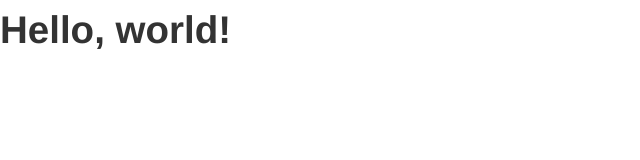
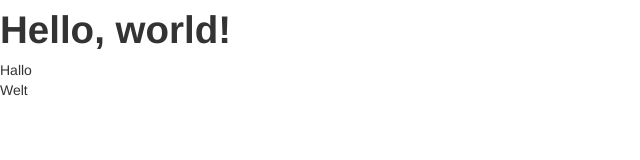
Before and after one commit to wurstbro/tommeier, a plain HTML site: page index.html in a window 1280 px wide. Shown: the full height of the page, 0-640 px from the left. Drawn offline with nearby package versions, Linux system fonts and the light colour scheme.

Commit message:
neuer test

```diff
--- a/index.html
+++ b/index.html
@@ -8,6 +8,8 @@
   </head>
   <body>
     <h1>Hello, world!</h1>
+    <div>Hallo</div>
+    <div>Welt</div>
     <script src="http://code.jquery.com/jquery.js"></script>
     <script src="js/bootstrap.min.js"></script>
   </body>
```
